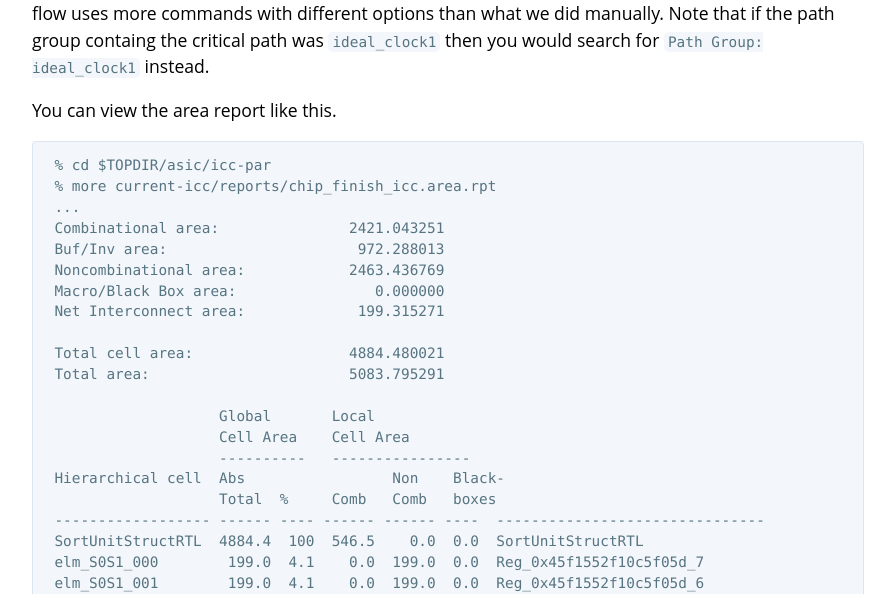
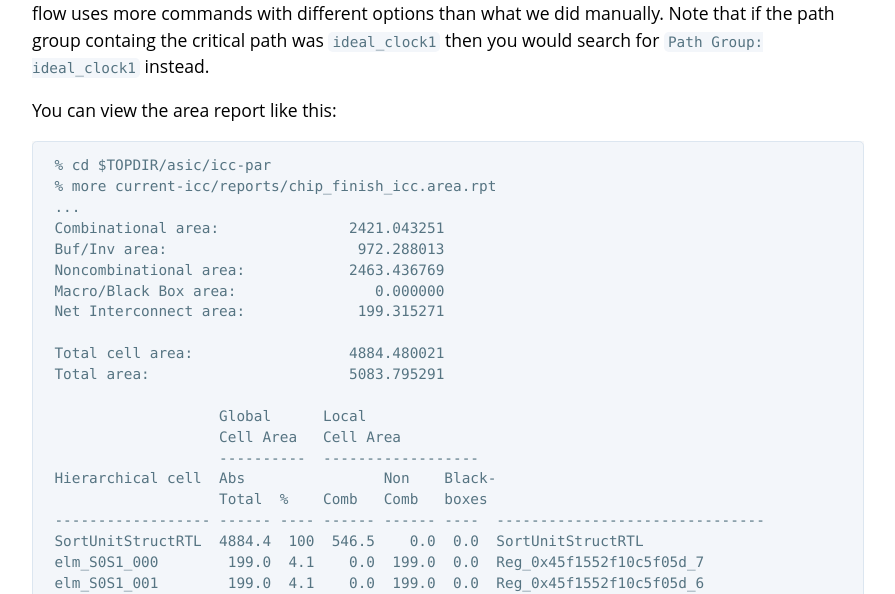
Before and after one commit to cornell-ece5745/ece5745-tut6-asic-flow, a Jekyll site: the page built from docs/index.md, in a window 1280 px wide and 1400 px high, scrolled down 12312 px. Shown: the part 162-756 px from the top of the window, without its empty margins (192-1087 px from the left). Built offline with Jekyll 4.4.1, drawn with Linux system fonts in a browser that asks for light colours; our own code applies the rules of GitHub Pages for plain Markdown files; some of the changed text lies outside the part shown.

````diff
--- a/docs/index.md
+++ b/docs/index.md
@@ -597,7 +597,7 @@ manually. Note that if the path group containg the critical path was
 `ideal_clock1` then you would search for `Path Group: ideal_clock1`
 instead.
 
-You can view the area report like this.
+You can view the area report like this:
 
 ```
  % cd $TOPDIR/asic/icc-par
@@ -612,11 +612,11 @@ You can view the area report like this.
  Total cell area:                  4884.480021
  Total area:                       5083.795291
 
-                    Global       Local
-                    Cell Area    Cell Area
-                    ----------   ----------------
- Hierarchical cell  Abs                 Non    Black-
-                    Total  %     Comb   Comb   boxes
+                    Global      Local
+                    Cell Area   Cell Area
+                    ----------  ------------------
+ Hierarchical cell  Abs                Non    Black-
+                    Total  %    Comb   Comb   boxes
  ------------------ ------ ---- ------ ------ ----  -------------------------------
  SortUnitStructRTL  4884.4  100  546.5    0.0  0.0  SortUnitStructRTL
  elm_S0S1_000        199.0  4.1    0.0  199.0  0.0  Reg_0x45f1552f10c5f05d_7
````
Also changed, not shown: other parts of docs/index.md (+2 -2 lines), 2 other files.
